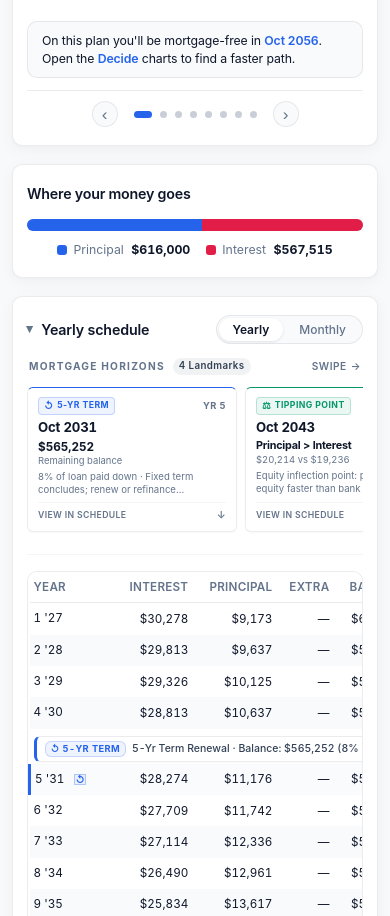
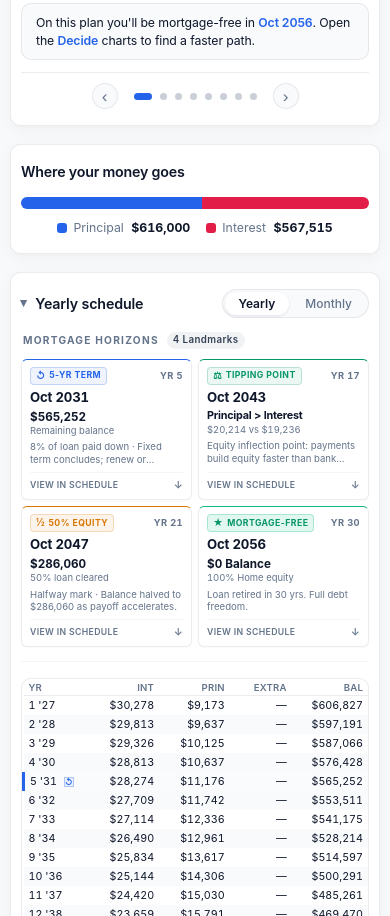
Before and after one commit to RichardMalo/MortgageV4, a website built with Vite: page index.html in a window 390 px wide. Shown: the part 2110-3026 px from the top of the page. Built offline with nearby package versions, Linux system fonts and the light colour scheme.

Commit message:
feat(ui): fit full amortization schedule to screen without horizontal or vertical scroll

```diff
--- a/index.html
+++ b/index.html
@@ -488,11 +488,11 @@
             <table id="schedule-table" data-view="yearly">
               <thead>
                 <tr id="schedule-thead-row">
-                  <th class="col-year">Year</th>
-                  <th class="col-interest">Interest</th>
-                  <th class="col-principal">Principal</th>
+                  <th class="col-year"><span class="th-full">Year</span><span class="th-short">Yr</span></th>
+                  <th class="col-interest"><span class="th-full">Interest</span><span class="th-short">Int</span></th>
+                  <th class="col-principal"><span class="th-full">Principal</span><span class="th-short">Prin</span></th>
                   <th class="col-extra">Extra</th>
-                  <th class="col-balance">Balance</th>
+                  <th class="col-balance"><span class="th-full">Balance</span><span class="th-short">Bal</span></th>
                 </tr>
               </thead>
               <tbody id="schedule-body"></tbody>
--- a/src/main.ts
+++ b/src/main.ts
@@ -467,16 +467,16 @@ const render = () => {
     theadRow.innerHTML = isMonthly
       ? `<th class="col-num">#</th>
          <th class="col-date">Date</th>
-         <th class="col-payment">Payment</th>
-         <th class="col-interest">Interest</th>
-         <th class="col-principal">Principal</th>
+         <th class="col-payment"><span class="th-full">Payment</span><span class="th-short">Pmt</span></th>
+         <th class="col-interest"><span class="th-full">Interest</span><span class="th-short">Int</span></th>
+         <th class="col-principal"><span class="th-full">Principal</span><span class="th-short">Prin</span></th>
          <th class="col-extra">Extra</th>
-         <th class="col-balance">Balance</th>`
-      : `<th class="col-year">Year</th>
-         <th class="col-interest">Interest</th>
-         <th class="col-principal">Principal</th>
+         <th class="col-balance"><span class="th-full">Balance</span><span class="th-short">Bal</span></th>`
+      : `<th class="col-year"><span class="th-full">Year</span><span class="th-short">Yr</span></th>
+         <th class="col-interest"><span class="th-full">Interest</span><span class="th-short">Int</span></th>
+         <th class="col-principal"><span class="th-full">Principal</span><span class="th-short">Prin</span></th>
          <th class="col-extra">Extra</th>
-         <th class="col-balance">Balance</th>`;
+         <th class="col-balance"><span class="th-full">Balance</span><span class="th-short">Bal</span></th>`;
   }
 
   const scheduleTitle = $('schedule-title');
@@ -533,7 +533,7 @@ const render = () => {
           mainMetric: money(y5.endBalance),
           subMetric: 'Remaining balance',
           descText: `${pctPaid}% of loan paid down · Fixed term concludes; renew or refinance checkpoint.`,
-          badgeDesktop: '<span class="milestone-badge milestone-renewal">5-Yr Term</span>',
+          badgeDesktop: '<span class="milestone-badge milestone-renewal">5-Yr</span>',
           pipMobile: '<span class="milestone-pip pip-renewal" title="5-Yr Term">↺</span>',
           dividerDetail: `5-Yr Term Renewal · Balance: ${money(y5.endBalance)} (${pctPaid}% paid)`
         });
@@ -567,7 +567,7 @@ const render = () => {
             tippingYear === 1
               ? 'From Day 1, your payments build more equity than bank interest.'
               : 'Equity inflection point: payments build equity faster than bank interest.',
-          badgeDesktop: '<span class="milestone-badge milestone-tipping">Tipping Point ⚖</span>',
+          badgeDesktop: '<span class="milestone-badge milestone-tipping">Tipping ⚖</span>',
           pipMobile: '<span class="milestone-pip pip-tipping" title="Tipping Point">⚖</span>',
           dividerDetail: `Principal overtakes interest · ${money(yTipPrincipal)} vs ${money(yTip.interest)}`
         });
@@ -592,7 +592,7 @@ const render = () => {
           mainMetric: money(yHalf.endBalance),
           subMetric: '50% loan cleared',
           descText: `Halfway mark · Balance halved to ${money(yHalf.endBalance)} as payoff accelerates.`,
-          badgeDesktop: '<span class="milestone-badge milestone-half">50% Equity</span>',
+          badgeDesktop: '<span class="milestone-badge milestone-half">50%</span>',
           pipMobile: '<span class="milestone-pip pip-half" title="50% Equity">½</span>',
           dividerDetail: `50% Equity Landmark · Balance: ${money(yHalf.endBalance)}`
         });
@@ -649,33 +649,15 @@ const render = () => {
         })
         .join('')
     : a.years
-        .map((y, idx) => {
+        .map((y) => {
           const matching = milestones.filter((ms) => ms.year === y.year);
           const badges = matching.map((ms) => ms.badgeDesktop);
           const pips = matching.map((ms) => ms.pipMobile);
           const primaryMilestone = matching[0];
           const rowClass = matching.length > 0 ? `milestone-row row-milestone-${primaryMilestone.key}` : '';
-
-          let dividerHtml = '';
-          if (matching.length > 0) {
-            dividerHtml = `<tr class="milestone-banner-row milestone-banner-${primaryMilestone.key}" data-for-year="${y.year}">
-              <td colspan="5">
-                <div class="milestone-banner-capsule capsule-${primaryMilestone.key}">
-                  ${matching
-                    .map(
-                      (m) =>
-                        `<span class="milestone-banner-badge ${m.badgeClass}">${m.icon} ${escapeHtml(m.title)}</span>` +
-                        `<span class="milestone-banner-text">${escapeHtml(m.dividerDetail)}</span>`
-                    )
-                    .join('<span class="milestone-banner-sep" aria-hidden="true">·</span>')}
-                </div>
-              </td>
-            </tr>`;
-          }
-
           const y2 = String(y.endDate.getFullYear()).slice(-2);
 
-          return `${dividerHtml}<tr class="${rowClass}" id="schedule-row-year-${y.year}">
+          return `<tr class="${rowClass}" id="schedule-row-year-${y.year}">
             <td class="col-year">
               <span class="year-num">${y.year}</span>
               <span class="year-date muted"><span class="date-yr-full">${y.endDate.getFullYear()}</span><span class="date-yr-short">'${y2}</span></span>
--- a/src/styles/main.css
+++ b/src/styles/main.css
@@ -2004,52 +2004,98 @@ html[data-theme='dark'] .milestone-pill-free {
 }
 
 .table-wrap {
-  max-height: 440px;
-  overflow-y: auto;
-  overflow-x: auto;
-  overscroll-behavior-x: contain;
+  width: 100%;
+  max-width: 100%;
+  max-height: none;
+  overflow: hidden;
+  container-type: inline-size;
   border: 1px solid var(--border);
   border-radius: var(--radius-md);
-  -webkit-overflow-scrolling: touch;
   background: var(--card);
-}
-
-.table-wrap::-webkit-scrollbar {
-  width: 6px;
-  height: 6px;
-}
-
-.table-wrap::-webkit-scrollbar-thumb {
-  background: var(--border);
-  border-radius: 3px;
 }
 
 table {
   width: 100%;
+  max-width: 100%;
+  table-layout: fixed;
   border-collapse: collapse;
-  font-size: 0.86rem;
+  font-size: clamp(0.72rem, 2.2cqi, 0.82rem);
   font-variant-numeric: tabular-nums lining-nums;
-  line-height: 1.4;
+  line-height: 1.2;
+}
+
+table[data-view="monthly"] {
+  font-size: clamp(0.66rem, 1.95cqi, 0.78rem);
+}
+
+/* Responsive header labels: full on desktop/tablet, short on compact screens */
+.th-full {
+  display: inline;
+}
+
+.th-short {
+  display: none;
 }
 
 th,
 td {
-  padding: 9px 12px;
+  padding: 3.5px 6px;
   white-space: nowrap;
+  overflow: hidden;
+  text-overflow: ellipsis;
 }
 
 thead th {
-  position: sticky;
-  top: 0;
   background: var(--card);
   color: var(--muted);
   font-weight: 600;
-  font-size: 0.78rem;
+  font-size: clamp(0.64rem, 1.8cqi, 0.74rem);
   letter-spacing: 0.02em;
   text-transform: uppercase;
   border-bottom: 1px solid var(--border);
   box-shadow: 0 1px 0 var(--border);
-  z-index: 3;
+  padding-top: 6px;
+  padding-bottom: 6px;
+}
+
+/* Proportioned 5-column layout for Yearly view (100% total) */
+table[data-view="yearly"] .col-year {
+  width: 25%;
+}
+table[data-view="yearly"] .col-interest {
+  width: 19%;
+}
+table[data-view="yearly"] .col-principal {
+  width: 19%;
+}
+table[data-view="yearly"] .col-extra {
+  width: 16%;
+}
+table[data-view="yearly"] .col-balance {
+  width: 21%;
+}
+
+/* Proportioned 7-column layout for Monthly/Payment view (100% total) */
+table[data-view="monthly"] .col-num {
+  width: 8%;
+}
+table[data-view="monthly"] .col-date {
+  width: 17%;
+}
+table[data-view="monthly"] .col-payment {
+  width: 15%;
+}
+table[data-view="monthly"] .col-interest {
+  width: 15%;
+}
+table[data-view="monthly"] .col-principal {
+  width: 15%;
+}
+table[data-view="monthly"] .col-extra {
+  width: 13%;
+}
+table[data-view="monthly"] .col-balance {
+  width: 17%;
 }
 
 tbody tr:nth-child(even) {
@@ -2086,7 +2132,7 @@ tbody tr:hover {
 .milestone-badge-desktop {
   display: inline-flex;
   align-items: center;
-  gap: 4px;
+  gap: 3px;
 }
 
 .milestone-pip-mobile {
@@ -2099,13 +2145,13 @@ tbody tr:hover {
 
 .milestone-badge {
   display: inline-block;
-  font-size: 0.65rem;
+  font-size: 0.58rem;
   font-weight: 700;
-  letter-spacing: 0.05em;
+  letter-spacing: 0.03em;
   text-transform: uppercase;
-  padding: 1px 5px;
-  border-radius: var(--radius-sm);
-  margin-left: 6px;
+  padding: 1px 4px;
+  border-radius: 4px;
+  margin-left: 4px;
   vertical-align: middle;
 }
 
@@ -2191,7 +2237,7 @@ td.col-balance {
 .schedule-actions {
   display: flex;
   gap: 10px;
-  margin-top: 14px;
+  margin-top: 12px;
 }
 
 .btn {
@@ -2289,7 +2335,7 @@ select:focus-visible {
 }
 
 /* =========================================================================
-   Mobile Optimization (Razor-thin walls for maximum data legibility)
+   Mobile Optimization (Fit-to-screen with zero horizontal/vertical table scroll)
    ========================================================================= */
 
 @media (max-width: 640px) {
@@ -2297,11 +2343,11 @@ select:focus-visible {
     padding: 14px 12px 6px;
   }
   .layout {
-    padding: 8px 12px 32px;
+    padding: 8px 10px 32px;
     gap: 14px;
   }
   .card {
-    padding: 18px 14px;
+    padding: 16px 10px;
     border-radius: var(--radius-md);
   }
   .hero {
@@ -2314,51 +2360,115 @@ select:focus-visible {
     width: 100%;
   }
 
+  .th-full {
+    display: none;
+  }
+
+  .th-short {
+    display: inline;
+  }
+
   table[data-view="yearly"] {
-    font-size: 0.78rem;
-  }
+    width: 100%;
+    max-width: 100%;
+    font-size: clamp(0.62rem, 2.75vw, 0.75rem);
+    line-height: 1.15;
+  }
+
   table[data-view="yearly"] th,
   table[data-view="yearly"] td {
-    padding: 7px 4px;
+    padding: 2.5px 2px;
+  }
+
+  table[data-view="yearly"] th:first-child,
+  table[data-view="yearly"] td:first-child {
+    padding-left: 5px;
+  }
+
+  table[data-view="yearly"] th:last-child,
+  table[data-view="yearly"] td:last-child {
+    padding-right: 5px;
+  }
+
+  table[data-view="yearly"] .col-year {
+    width: 18%;
+  }
+  table[data-view="yearly"] .col-interest {
+    width: 20.5%;
+  }
+  table[data-view="yearly"] .col-principal {
+    width: 20.5%;
+  }
+  table[data-view="yearly"] .col-extra {
+    width: 18%;
+  }
+  table[data-view="yearly"] .col-balance {
+    width: 23%;
   }
 
   table[data-view="monthly"] {
-    width: max-content;
-    min-width: 440px;
-    font-size: 0.78rem;
-  }
-
-  /* Mobile Milestone Horizons Carousel */
+    width: 100%;
+    max-width: 100%;
+    min-width: 0;
+    font-size: clamp(0.54rem, 2.25vw, 0.7rem);
+    line-height: 1.15;
+  }
+
+  table[data-view="monthly"] th,
+  table[data-view="monthly"] td {
+    padding: 2.5px 1.5px;
+  }
+
+  table[data-view="monthly"] th:first-child,
+  table[data-view="monthly"] td:first-child {
+    padding-left: 3px;
+  }
+
+  table[data-view="monthly"] th:last-child,
+  table[data-view="monthly"] td:last-child {
+    padding-right: 4px;
+  }
+
+  table[data-view="monthly"] .col-num {
+    width: 8%;
+  }
+  table[data-view="monthly"] .col-date {
+    width: 16%;
+  }
+  table[data-view="monthly"] .col-payment {
+    width: 15%;
+  }
+  table[data-view="monthly"] .col-interest {
+    width: 15%;
+  }
+  table[data-view="monthly"] .col-principal {
+    width: 15%;
+  }
+  table[data-view="monthly"] .col-extra {
+    width: 13%;
+  }
+  table[data-view="monthly"] .col-balance {
+    width: 18%;
+  }
+
+  /* Mobile Milestone Horizons: 2x2 fit-to-screen grid (no side scrolling) */
   .milestones-scroll-hint {
-    display: inline-flex;
+    display: none !important;
   }
 
   .milestones-showcase {
-    display: flex !important;
-    overflow-x: auto;
-    scroll-snap-type: x mandatory;
-    overscroll-behavior-x: contain;
-    gap: 8px;
-    padding: 2px 2px 8px;
+    display: grid !important;
+    grid-template-columns: repeat(2, minmax(0, 1fr)) !important;
+    overflow: visible;
+    gap: 6px;
+    padding: 0;
     margin: 0;
-    -webkit-overflow-scrolling: touch;
-    scrollbar-width: thin;
-  }
-
-  .milestones-showcase::-webkit-scrollbar {
-    height: 3px;
-  }
-
-  .milestones-showcase::-webkit-scrollbar-thumb {
-    background: var(--border-hover);
-    border-radius: 2px;
   }
 
   .milestone-card {
-    flex: 0 0 210px;
-    min-width: 210px;
-    scroll-snap-align: start;
-    padding: 9px 10px 8px;
+    flex: none;
+    min-width: 0;
+    padding: 7px 8px 6px;
   }
 
   /* Table Milestone Mobile Overrides */
@@ -2370,13 +2480,13 @@ select:focus-visible {
     display: inline-flex !important;
     align-items: center;
     justify-content: center;
-    width: 17px;
-    height: 17px;
+    width: 14px;
+    height: 14px;
     border-radius: var(--radius-pill);
-    font-size: 0.65rem;
+    font-size: 0.56rem;
     font-weight: 700;
     line-height: 1;
-    margin-left: 4px;
+    margin-left: 2px;
     vertical-align: middle;
   }
 
@@ -2402,73 +2512,6 @@ select:focus-visible {
     background: #10b981;
     color: #ffffff;
     border: 1px solid rgba(16, 185, 129, 0.4);
-  }
-
-  .milestone-banner-row {
-    display: table-row !important;
-  }
-
-  .milestone-banner-row td {
-    padding: 7px 4px 2px !important;
-    background: transparent !important;
-    border-bottom: none !important;
-    white-space: normal !important;
-  }
-
-  .milestone-banner-capsule {
-    display: flex;
-    align-items: center;
-    gap: 6px;
-    padding: 4px 8px;
-    background: var(--card);
-    border: 1px solid var(--border);
-    border-left: 3px solid var(--accent);
-    border-radius: var(--radius-sm);
-    box-shadow: var(--shadow-sm);
-    font-size: 0.72rem;
-    line-height: 1.3;
-  }
-
-  .milestone-banner-capsule.capsule-term {
-    border-left-color: var(--primary);
-  }
-
-  .milestone-banner-capsule.capsule-tipping {
-    border-left-color: var(--good);
-  }
-
-  .milestone-banner-capsule.capsule-half {
-    border-left-color: var(--warn);
-  }
-
-  .milestone-banner-capsule.capsule-free {
-    border-left-color: #10b981;
-  }
-
-  .milestone-banner-badge {
-    font-size: 0.62rem;
-    font-weight: 700;
-    letter-spacing: 0.04em;
-    text-transform: uppercase;
-    padding: 1px 5px;
-    border-radius: var(--radius-sm);
-    white-space: nowrap;
-    flex-shrink: 0;
-  }
-
-  .milestone-banner-text {
-    color: var(--text-secondary);
-    font-weight: 500;
-    font-variant-numeric: tabular-nums lining-nums;
-    overflow: hidden;
-    text-overflow: ellipsis;
-    white-space: nowrap;
-    font-size: 0.7rem;
-  }
-
-  .milestone-banner-sep {
-    color: var(--muted);
-    font-size: 0.7rem;
   }
 
   .date-yr-full {
```
